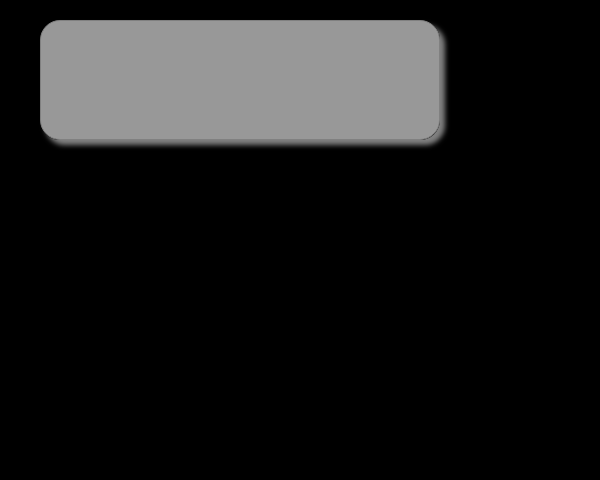
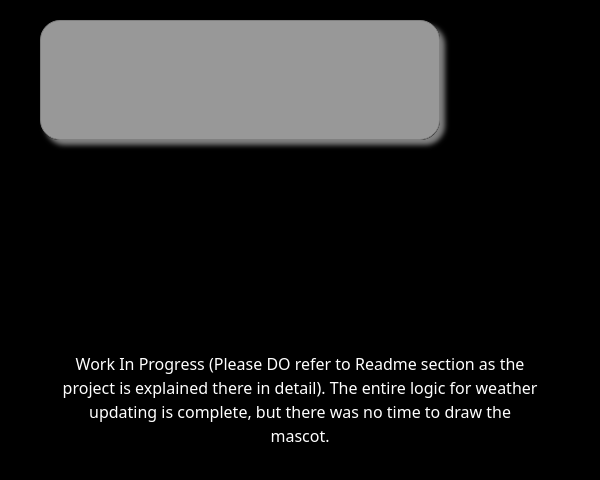
Before and after one commit to w0nd3rl4nd/JulietTheWeatherJS, an Electron app: page src/index.html in a window 600 px wide. Drawn offline with Linux system fonts and the light colour scheme; no server answers.

Commit message:
Added styles for the disclaimer

```diff
--- a/src/styles.css
+++ b/src/styles.css
@@ -98,3 +98,16 @@ body {
     background-position: center;
     background-size: contain;
 }
+
+#WIP {
+    position: absolute;
+    top: 50%;
+    left: 50%;
+    transform: translate(-50%, -50%);
+    font-size: 16px;
+    color: white;
+    text-align: center;
+    line-height: 1.5;
+    width: 80%;
+    box-sizing: border-box;
+}
```
